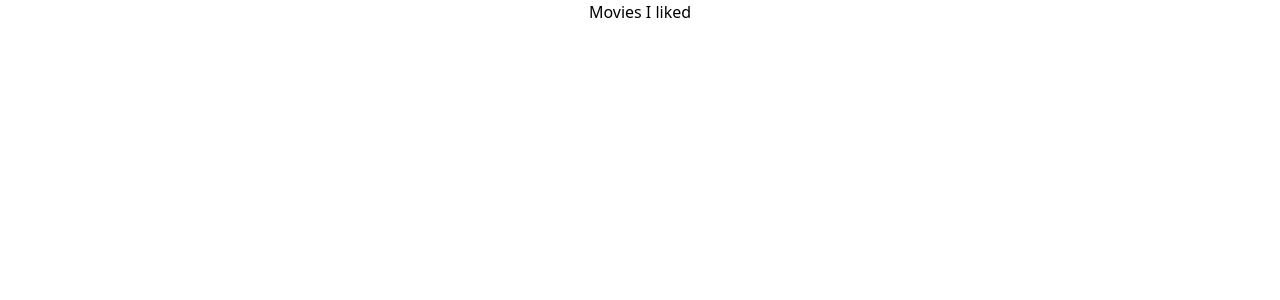
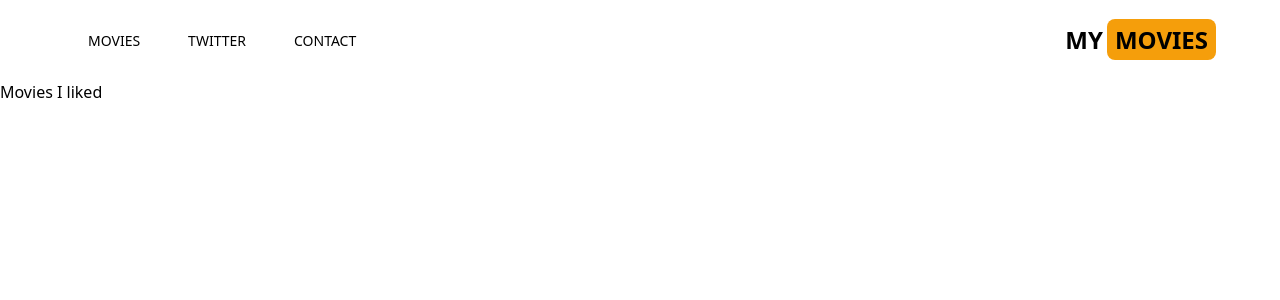
Before and after one commit to devsakae/imdbclone, a Next.js app: page / in a window 1280 px wide. Shown: the top 300 px of the page. Built offline with nearby package versions, Linux system fonts and the light colour scheme.

Commit message:
feat: header with tailwindcss

```diff
--- a/postcss.config.js
+++ b/postcss.config.js
@@ -2,5 +2,5 @@ module.exports = {
   plugins: {
     tailwindcss: {},
     autoprefixer: {},
-  },
+  }
 }
--- a/src/app/layout.js
+++ /dev/null
@@ -1,10 +0,0 @@
-import './globals.css'
-
-export default function RootLayout({ children }) {
-  return (
-    <html lang="en">
-      <head />
-      <body>{children}</body>
-    </html>
-  )
-}
--- /dev/null
+++ b/src/app/layout.jsx
@@ -0,0 +1,14 @@
+import Header from '@/components/Header'
+import './globals.css'
+
+export default function RootLayout({ children }) {
+  return (
+    <html lang="en">
+      <head />
+      <body>
+        <Header />
+        {children}
+      </body>
+    </html>
+  )
+}
--- a/src/app/page.js
+++ /dev/null
@@ -1,11 +0,0 @@
-import { Inter } from 'next/font/google'
-
-const inter = Inter({ subsets: ['latin'] })
-
-export default function Home() {
-  return (
-   <>
-    <h1 className='text-center'>Movies I liked</h1>
-   </>
-  )
-}
--- /dev/null
+++ b/src/app/page.jsx
@@ -0,0 +1,11 @@
+import { Inter } from 'next/font/google'
+
+const inter = Inter({ subsets: ['latin'] })
+
+export default function Home() {
+  return (
+   <>
+    <h1>Movies I liked</h1>
+   </>
+  )
+}
--- /dev/null
+++ b/src/components/Header.jsx
@@ -0,0 +1,25 @@
+import Link from 'next/link';
+import { AiOutlineMail } from 'react-icons/ai';
+import { BsFilm } from 'react-icons/bs';
+import { SlSocialTwitter } from 'react-icons/sl';
+import MenuItem from './MenuItem';
+
+export default function Header() {
+  return (
+    <div className='flex justify-between mx-2 max-w-6xl sm:mx-auto items-center py-6'>
+      <div className='flex'>
+        <MenuItem title={'MOVIES'} address={'/'} Icon={ BsFilm } />
+        <MenuItem title={'TWITTER'} address={'http://twitter.com/Sakae'} Icon={ SlSocialTwitter } />
+        <MenuItem title={'CONTACT'} address={'/contact'} Icon={ AiOutlineMail } />
+      </div>
+      <div className=''>
+        <Link href="/">
+          <h2 className='text-2xl'>
+            <span className='font-bold text-2xl mx-1'>MY</span>
+            <span className='font-bold bg-amber-500 py-1 px-2 rounded-lg'>MOVIES</span>
+          </h2>
+        </Link>
+      </div>
+    </div>
+  )
+}
--- /dev/null
+++ b/src/components/MenuItem.jsx
@@ -0,0 +1,12 @@
+import Link from "next/link";
+
+export default function MenuItem({ title, address, Icon }) {
+  return (
+    <div>
+      <Link href={ address } className="mx-4 lg:mx-6 hover:text-amber-600">
+        <Icon className="text-2xl mx-4 sm:hidden" />
+        <p className="hidden sm:inline my-2 text-sm">{ title }</p>
+      </Link>
+    </div>
+  )
+}
--- a/tailwind.config.js
+++ b/tailwind.config.js
@@ -1,6 +1,6 @@
 /** @type {import('tailwindcss').Config} */
 module.exports = {
-  content: ["./src/**/*.{html,js}"],
+  content: ["./src/**/*.{html,js,ts,jsx,tsx}"],
   theme: {
     extend: {},
   },
```
Also changed, not shown: package.json (+5 -2 lines), src/app/head.jsx (renamed from src/app/head.js), 1 other file (tests, documents, lock files or other folders).
